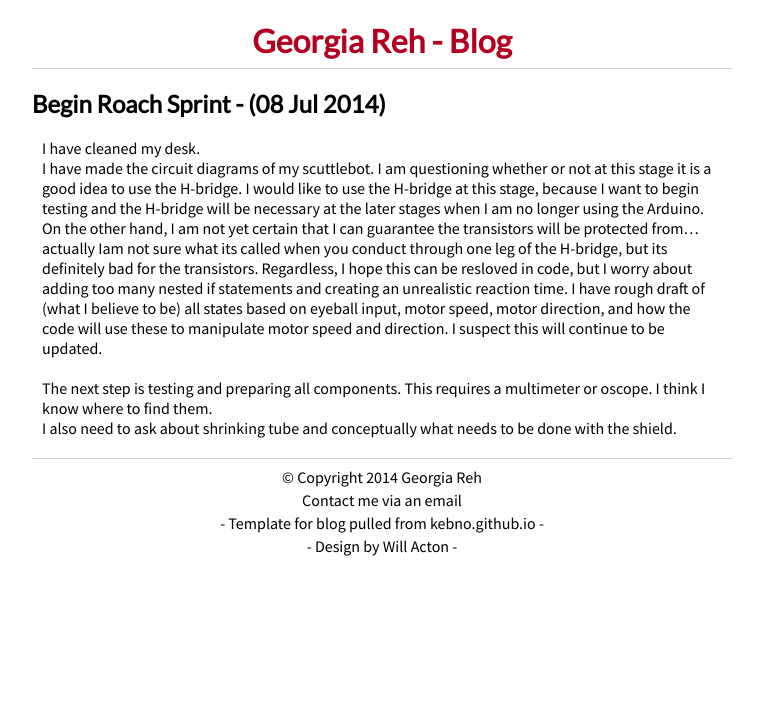
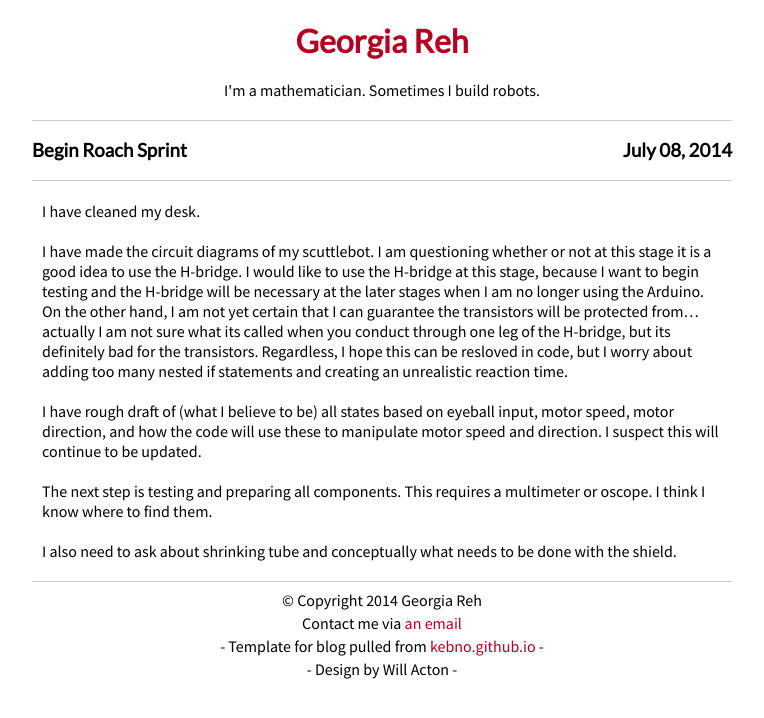
Before and after one commit to konahart/konahart.github.io, a Jekyll site: the page built from _posts/2014-07-08-begin-roach-sprint.md, in a window 1280 px wide. Shown: the top 718 px of the page, without its empty margins (258-1022 px from the left). Built offline with Jekyll 4.4.1, drawn with Linux system fonts in a browser that asks for light colours.

Commit message:
Random changes for reference.

```diff
--- a/_config.yml
+++ b/_config.yml
@@ -1,3 +1,20 @@
-server: true
-baseurl: https://greh.github.io
-markdown: kramdown
+safe:        false
+port:        4000
+
+source:      .
+destination: ./_site
+plugins:     ./_plugins
+
+future:      true
+lsi:         false
+pygments:    true
+markdown:    kramdown
+permalink:   /:year/:month/:title
+
+title:       Georgia Reh
+description: I'm a mathematician. Sometimes I build robots.
+base:        http://greh.github.io/
+author:      Georgia 'greh' Reh
+email:       georgia.reh@gmail.com
+
+exclude:     [drafts, _site, scripts]
--- a/_layouts/default.html
+++ b/_layouts/default.html
@@ -5,7 +5,6 @@
   <title>{{ page.title }}</title>
   <meta name="author" content="Georgia Reh"/>
 
-<!<link type="text/css" rel="stylesheet" href="/static/bootstrap/css/bootstrap.min.css">
   <style>
     body { text-align: center; }
     .container { max-width: 700px; margin: 0 auto; text-align: left; }
@@ -16,15 +15,21 @@ a, a:visited, a:hover { text-decoration: none; }
 </head>
 
 <body>
+
   <div class="container">
+    <h1><a href="/">Georgia Reh</a></h1>
+    <div style="margin: 20px 0; text-align:center;">I'm a mathematician. Sometimes I build robots.</div>
+    <hr>
+
     {{ content }}
+
     <hr>
     </div>
 
     <div class="footer">
       <p>&copy; Copyright 2014 Georgia Reh</p>
-	<p>Contact me via an email</p>
-	<p>- Template for blog pulled from kebno.github.io -</p>
+      <p>Contact me via <a href="mailto:georgia.reh@gmail.com">an email</a></p>
+      <p>- Template for blog pulled from <a href="http://kebno.github.io">kebno.github.io</a> -</p>
         <p>- Design by Will Acton - </p>
     </div>
   </div>
--- a/_layouts/post.html
+++ b/_layouts/post.html
@@ -1,9 +1,9 @@
 ---
 layout: default
 ---
+<h3 style="float:left; margin-top: 10px;">{{ page.title }}</h3>
+<h3 style="float:right; margin-top: 10px;">{{ page.date | date: "%B %d, %Y" }}</h3>
+<hr>
 <div id="post">
-	<h1><a href="{{ site.baseurl }}">Georgia Reh - Blog</a></h1>
-	<hr>
-	<p><h2>{{ page.title }} - ({{ page.date | date_to_string }})</h2></p>
 	{{ content }}
 </div>
--- a/_posts/2014-07-08-begin-roach-sprint.md
+++ b/_posts/2014-07-08-begin-roach-sprint.md
@@ -4,7 +4,11 @@ title: Begin Roach Sprint
 ---
 
 I have cleaned my desk.
-I have made the circuit diagrams of my scuttlebot. I am questioning whether or not at this stage it is a good idea to use the H-bridge. I would like to use the H-bridge at this stage, because I want to begin testing and the H-bridge will be necessary at the later stages when I am no longer using the Arduino. On the other hand, I am not yet certain that I can guarantee the transistors will be protected from... actually Iam not sure what its called when you conduct through one leg of the H-bridge, but its definitely bad for the transistors. Regardless, I hope this can be resloved in code, but I worry about adding too many nested if statements and creating an unrealistic reaction time. I have rough draft of (what I believe to be) all states based on eyeball input, motor speed, motor direction, and how the code will use these to manipulate motor speed and direction. I suspect this will continue to be updated.
+
+I have made the circuit diagrams of my scuttlebot. I am questioning whether or not at this stage it is a good idea to use the H-bridge. I would like to use the H-bridge at this stage, because I want to begin testing and the H-bridge will be necessary at the later stages when I am no longer using the Arduino. On the other hand, I am not yet certain that I can guarantee the transistors will be protected from... actually I am not sure what its called when you conduct through one leg of the H-bridge, but its definitely bad for the transistors. Regardless, I hope this can be resloved in code, but I worry about adding too many nested if statements and creating an unrealistic reaction time.
+
+I have rough draft of (what I believe to be) all states based on eyeball input, motor speed, motor direction, and how the code will use these to manipulate motor speed and direction. I suspect this will continue to be updated.
 
 The next step is testing and preparing all components. This requires a multimeter or oscope. I think I know where to find them.
+
 I also need to ask about shrinking tube and conceptually what needs to be done with the shield.
```
Also changed, not shown: index.md (+5 -10 lines), 1 other file. Lines whose indentation alone changed are shown as unchanged.
